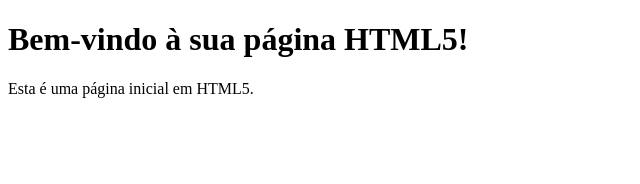
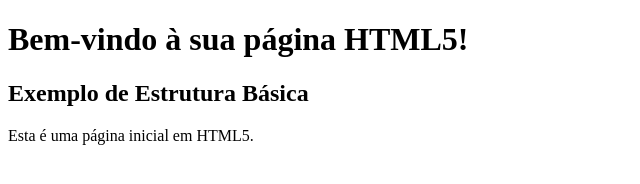
Before and after one commit to robsonmedeiros/gitvscode, a plain HTML site: page index.htm in a window 1280 px wide. Shown: the whole page, without its empty margins (0-640 px from the left). Drawn offline with Linux system fonts and the light colour scheme.

Commit message:
Adicionar subtítulo de exemplo à página HTML5

```diff
--- a/index.htm
+++ b/index.htm
@@ -7,6 +7,7 @@
 </head>
 <body>
     <h1>Bem-vindo à sua página HTML5!</h1>
+    <h2>Exemplo de Estrutura Básica</h2>
     <p>Esta é uma página inicial em HTML5.</p>
 </body>
 </html>
```
